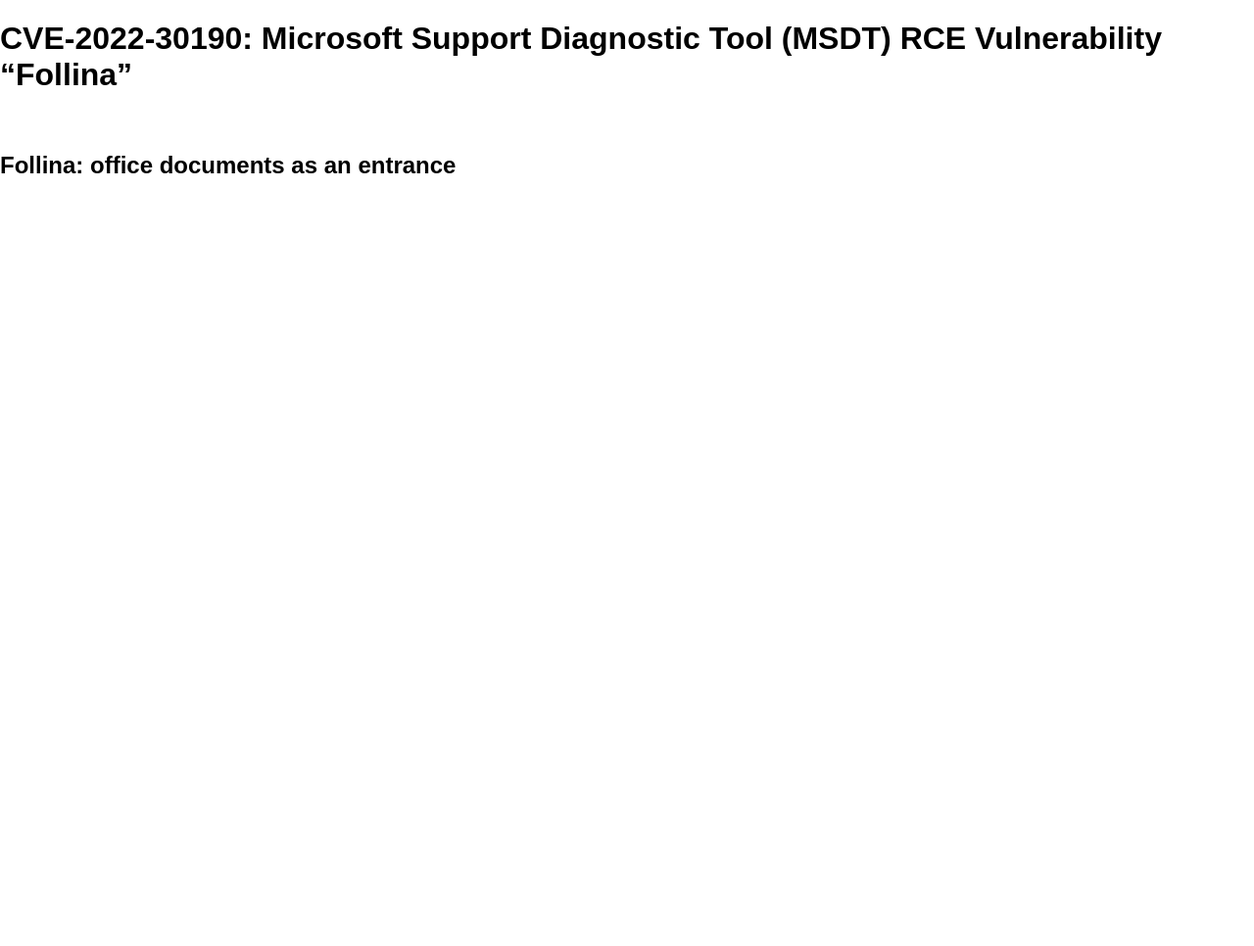
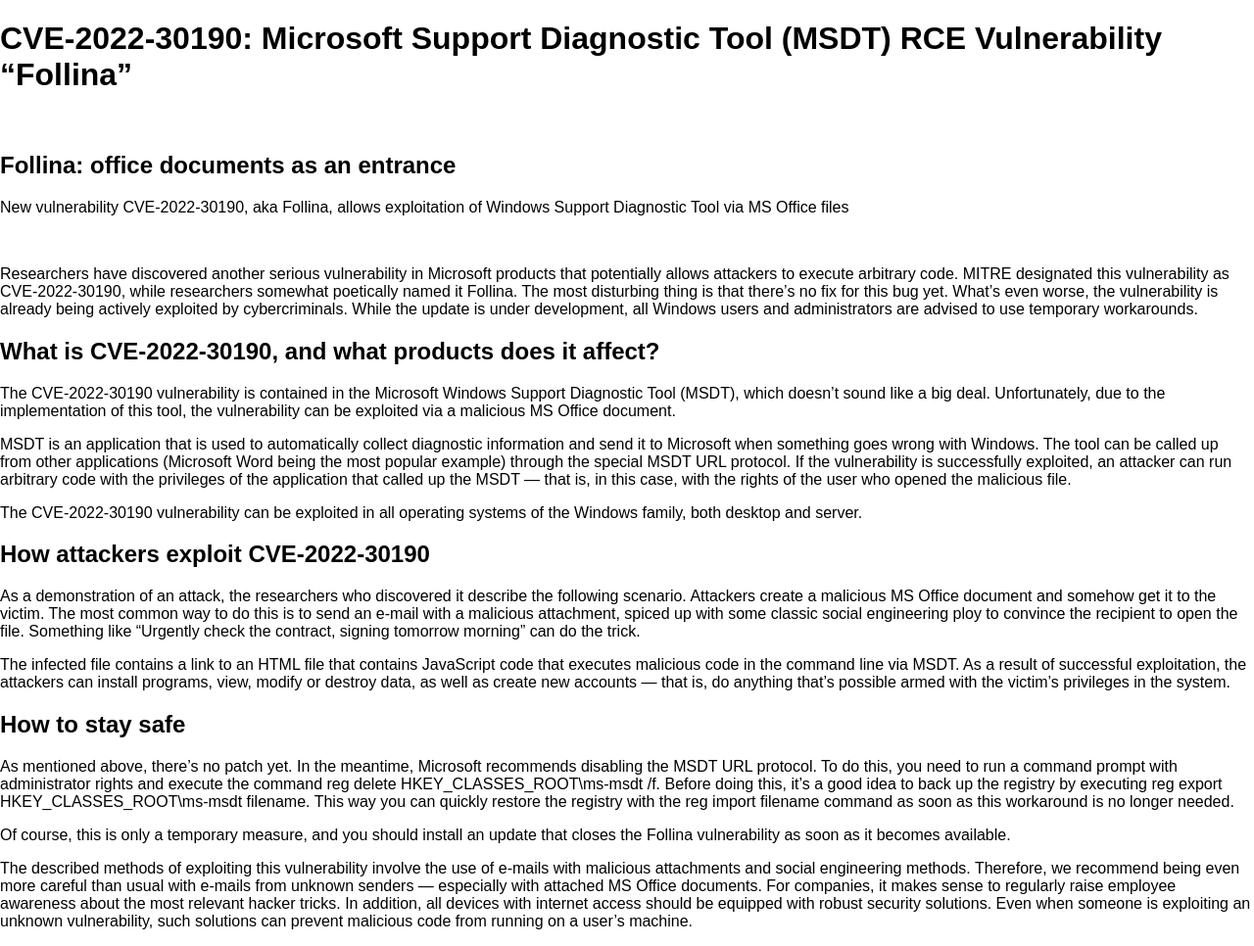
Before and after one commit to f4yd4-s3c/f4yd4-s3c.github.io, a Jekyll site: the page 0-Days/win_CVE-2022-30190.html, which Jekyll copies as it is, in a window 1280 px wide. Shown: the part 267-1233 px from the top of the page at 98% size. Built offline with Jekyll 4.4.1, drawn with Linux system fonts in a browser that asks for light colours; before the commit the page ends 900 px from its top, so only the background shows below that.

Commit message:
Update win_CVE-2022-30190.html

```diff
--- a/0-Days/win_CVE-2022-30190.html
+++ b/0-Days/win_CVE-2022-30190.html
@@ -145,3 +145,33 @@
 <h1>CVE-2022-30190: Microsoft Support Diagnostic Tool (MSDT) RCE Vulnerability “Follina”</h1>
 <br>
 <h2>Follina: office documents as an entrance</h2>
+<p>
+New vulnerability CVE-2022-30190, aka Follina, allows exploitation of Windows Support Diagnostic Tool via MS Office files
+</p>
+<br>
+<p>Researchers have discovered another serious vulnerability in Microsoft products that potentially allows attackers to execute arbitrary code. MITRE designated this vulnerability as CVE-2022-30190, while researchers somewhat poetically named it Follina. The most disturbing thing is that there’s no fix for this bug yet. What’s even worse, the vulnerability is already being actively exploited by cybercriminals. While the update is under development, all Windows users and administrators are advised to use temporary workarounds.</p>
+<h2>
+What is CVE-2022-30190, and what products does it affect?
+
+</h2>
+<p>The CVE-2022-30190 vulnerability is contained in the Microsoft Windows Support Diagnostic Tool (MSDT), which doesn’t sound like a big deal. Unfortunately, due to the implementation of this tool, the vulnerability can be exploited via a malicious MS Office document.
+
+</p>
+<p>MSDT is an application that is used to automatically collect diagnostic information and send it to Microsoft when something goes wrong with Windows. The tool can be called up from other applications (Microsoft Word being the most popular example) through the special MSDT URL protocol. If the vulnerability is successfully exploited, an attacker can run arbitrary code with the privileges of the application that called up the MSDT — that is, in this case, with the rights of the user who opened the malicious file.</p>
+<p>The CVE-2022-30190 vulnerability can be exploited in all operating systems of the Windows family, both desktop and server.
+
+</p>
+<h2>How attackers exploit CVE-2022-30190</h2>
+
+<p>As a demonstration of an attack, the researchers who discovered it describe the following scenario. Attackers create a malicious MS Office document and somehow get it to the victim. The most common way to do this is to send an e-mail with a malicious attachment, spiced up with some classic social engineering ploy to convince the recipient to open the file. Something like “Urgently check the contract, signing tomorrow morning” can do the trick.</p>
+
+<p>The infected file contains a link to an HTML file that contains JavaScript code that executes malicious code in the command line via MSDT. As a result of successful exploitation, the attackers can install programs, view, modify or destroy data, as well as create new accounts — that is, do anything that’s possible armed with the victim’s privileges in the system.
+
+</p>
+<h2>How to stay safe</h2>
+
+<p>As mentioned above, there’s no patch yet. In the meantime, Microsoft recommends disabling the MSDT URL protocol. To do this, you need to run a command prompt with administrator rights and execute the command reg delete HKEY_CLASSES_ROOT\ms-msdt /f. Before doing this, it’s a good idea to back up the registry by executing reg export HKEY_CLASSES_ROOT\ms-msdt filename. This way you can quickly restore the registry with the reg import filename command as soon as this workaround is no longer needed.</p>
+<p>Of course, this is only a temporary measure, and you should install an update that closes the Follina vulnerability as soon as it becomes available.</p>
+<p>The described methods of exploiting this vulnerability involve the use of e-mails with malicious attachments and social engineering methods. Therefore, we recommend being even more careful than usual with e-mails from unknown senders — especially with attached MS Office documents. For companies, it makes sense to regularly raise employee awareness about the most relevant hacker tricks.
+
+In addition, all devices with internet access should be equipped with robust security solutions. Even when someone is exploiting an unknown vulnerability, such solutions can prevent malicious code from running on a user’s machine.</p>
```
